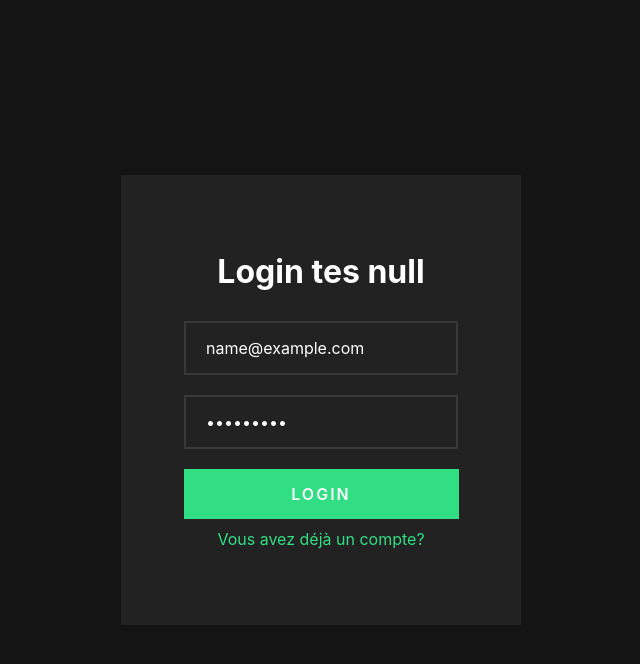
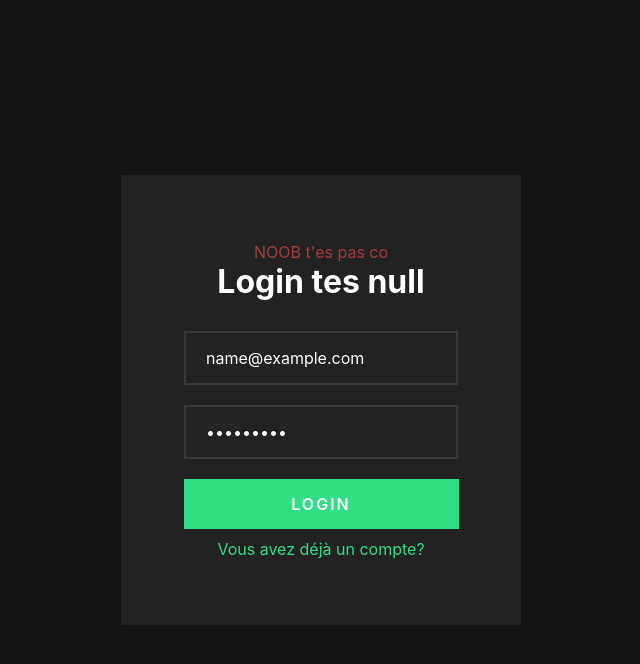
Before and after one commit to CedricFonsat/Netflix-Clone-carreflix, a React (Create React App) app: page /login in a window 1280 px wide. Both pictures are taken after typing "name@example.com", "Sample123" into the empty fields and a click on the button "LOGIN". Shown: the top 664 px of the page, without its empty margins (319-959 px from the left). Built offline with nearby package versions, Linux system fonts and the light colour scheme; no server answers.

Commit message:
Update Login.js

```diff
--- a/src/pages/Login.js
+++ b/src/pages/Login.js
@@ -52,6 +52,7 @@ const Login = () => {
   return (
     <div className="login">
         <form onSubmit={handleSubmit}>
+     {noob ? <p className="error_login">NOOB t'es pas co</p> : "" }
         <h1>Login tes null</h1>
           <div className="textbox">
             <input type="email" placeholder="Username" onChange={(e)=> setEmail(e.target.value)} />
```
